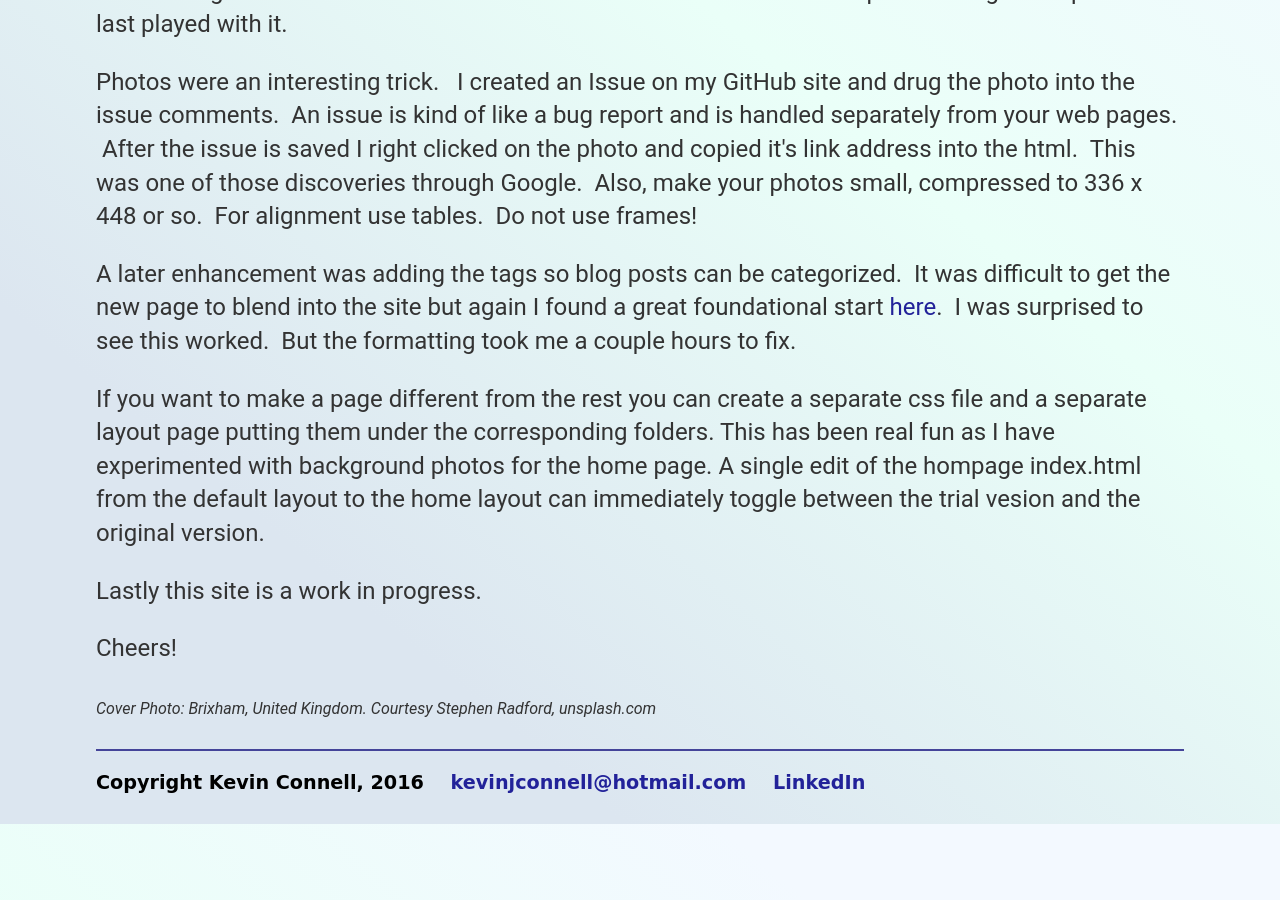
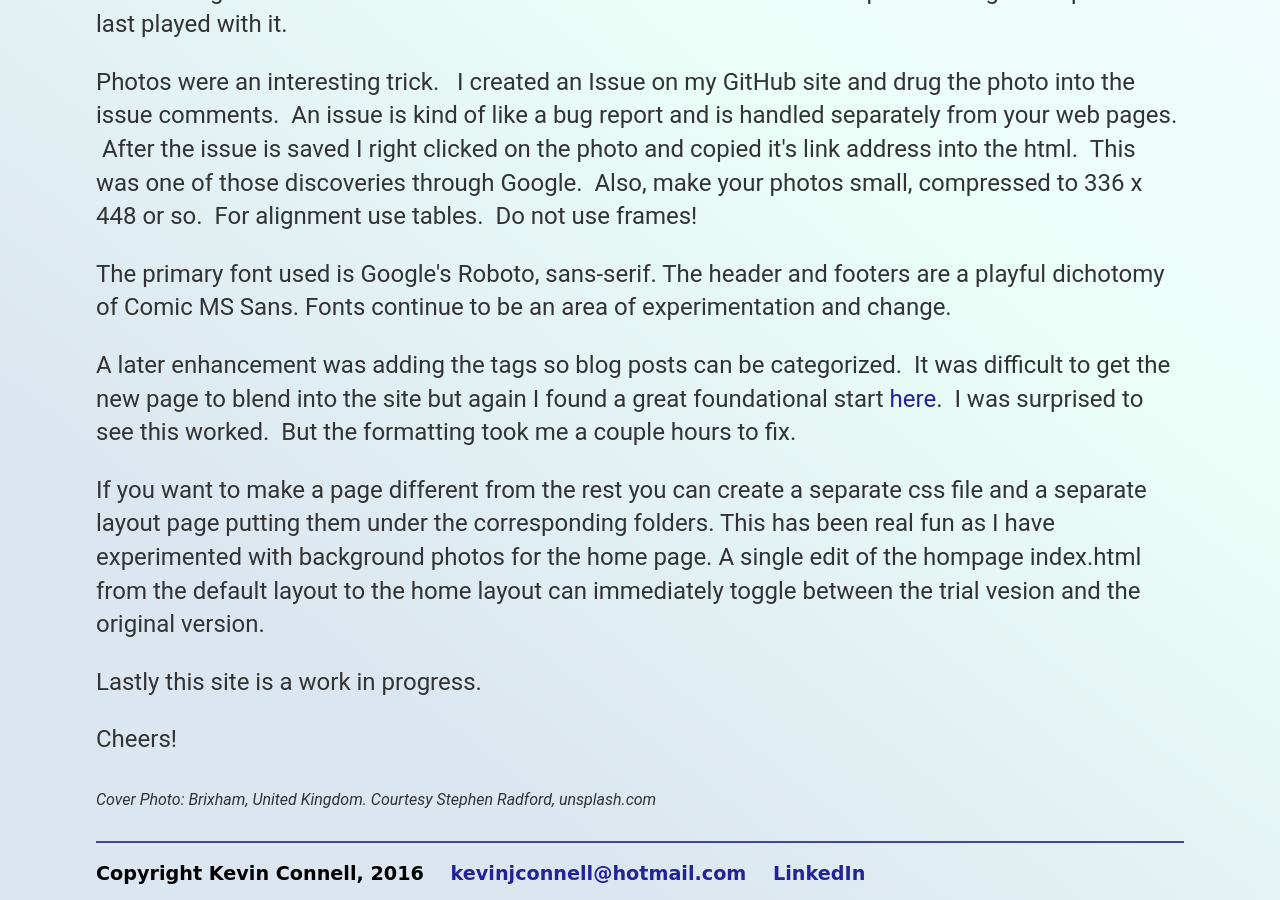
Before and after one commit to mo4dawg/mo4dawg.github.io, a Jekyll site: the page built from theSite/index.html, in a window 1280 px wide and 900 px high, scrolled down 714 px. Built offline with Jekyll 4.4.1, drawn with Linux system fonts in a browser that asks for light colours; before the commit the page ends 1538 px from its top, so only the background shows below that.

Commit message:
Update index.html

```diff
--- a/theSite/index.html
+++ b/theSite/index.html
@@ -16,6 +16,7 @@ title: About this Website
   <p>You can download for free a GitHub app but I found it easiest to do all my work directly on github.com. &nbsp;There are a couple tutorials to show you how the tool works.  &nbsp;Remember Git is basically a code repository so it is check out, edit, and then commit.  &nbsp;For complex changes you can use a branch but I just went for it on the main branch.  If you mess up you can also revert back or compare to a previous version.</p>
   <p>I used Google a lot and I used <a href="http://www.w3schools.com/">www.w3schools.com </a> because web development has grown up since I last played with it.</p>
   <p>Photos were an interesting trick. &nbsp; I created an Issue on my GitHub site and drug the photo into the issue comments. &nbsp;An issue is kind of like a bug report and is handled separately from your web pages.  &nbsp;After the issue is saved I right clicked on the photo and copied it's link address into the html.  &nbsp;This was one of those discoveries through Google.  &nbsp;Also, make your photos small, compressed to 336 x 448 or so.  &nbsp;For alignment use tables.  &nbsp;Do not use frames!</p>
+  <p>The primary font used is Google's Roboto, sans-serif.  The header and footers are a playful dichotomy of Comic MS Sans.  Fonts continue to be an area of experimentation and change.</p>
   <p>A later enhancement was adding the tags so blog posts can be categorized.  &nbsp;It was difficult to get the new page to blend into the site but again I found a great foundational start <a href="https://blog.meinside.pe.kr/Adding-tag-cloud-and-archives-page-to-Jekyll/">here</a>.  &nbsp;I was surprised to see this worked.  &nbsp;But the formatting took me a couple hours to fix.</p>
   <p>If you want to make a page different from the rest you can create a separate css file and a separate layout page putting them under the corresponding folders.  This has been real fun as I have experimented with background photos for the home page.  A single edit of the hompage index.html from the default layout to the home layout can immediately toggle between the trial vesion and the original version.</p>
   <p>Lastly this site is a work in progress.</p>
```
